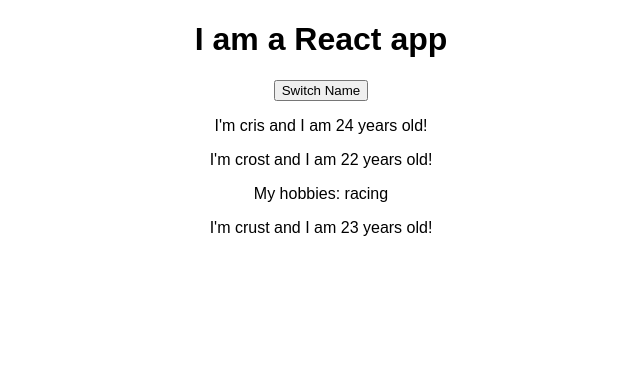
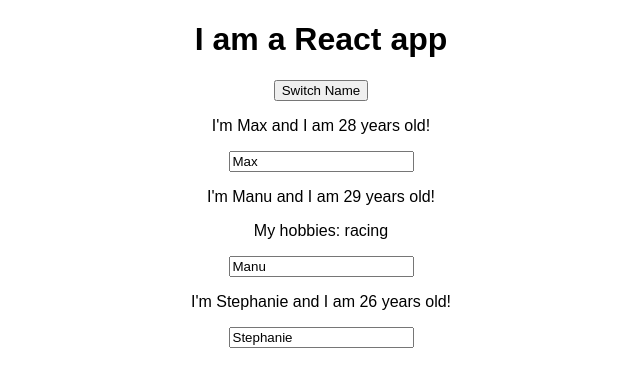
Before and after one commit to camolinasim/React_projects, a React (Create React App) app in the folder second_project_incremental/react-complete-guide/: page / in a window 1280 px wide. Shown: the top 386 px of the page, without its empty margins (319-959 px from the left). Built offline with nearby package versions, Linux system fonts and the light colour scheme.

Commit message:
learned about two way bindings

```diff
--- a/second_project_incremental/react-complete-guide/src/App.js
+++ b/second_project_incremental/react-complete-guide/src/App.js
@@ -1,52 +1,68 @@
-import React, { Component } from 'react';
-import './App.css';
-import Person from './Person/Person';
+/* eslint-disable parsing-error */
+import React, { Component } from "react";
+import "./App.css";
+import Person from "./Person/Person";
 
 class App extends Component {
   state = {
     persons: [
-      {name: 'cris', age: 24},
-      {name: 'crost', age: 22},
-      {name: 'crust', age: 23}
+      { name: "Max", age: 28 },
+      { name: "Manu", age: 29 },
+      { name: "Stephanie", age: 26 },
     ],
-    otherState: 'some other value'
-  }
+    otherState: "some other value",
+  };
 
-  switchNameHandler = () => {
+  switchNameHandler = (newName) => {
     // console.log('Button was clicked!')
     //DONT DO THIS: this.state.persons[0].name = 'potato'
     this.setState({
       persons: [
-      {name: 'A', age: 1},
-      {name: 'B', age: 2},
-      {name: 'C', age: 3}
-    ]
-   })
-  } //handler means this is a method you're not actively calling
+        { name: newName, age: 1 },
+        { name: "manu", age: 2 },
+        { name: "stephanie", age: 3 },
+      ],
+    });
+  }; // handler means this is a method you're not actively calling
 
-
+  nameChangedHandler = (event) => {
+    this.setState({
+      persons: [
+        { name: "max", age: 10 },
+        { name: event.target.value, age: 20 },
+        { name: "stephanie", age: 30 },
+      ],
+    });
+  };
   render() {
     return (
       <div className="App">
         <h1>I am a React app</h1>
-        <button onClick={this.switchNameHandler}>Switch Name</button>
+        <button onClick={this.switchNameHandler.bind(this, "button")}>
+          Switch Name
+        </button>
         <Person
           name={this.state.persons[0].name}
           age={this.state.persons[0].age}
-        click={this.switchNameHandler}/>
+          click={this.switchNameHandler.bind(this, "Maximilian!!")}
+        />
 
         <Person
           name={this.state.persons[1].name}
           age={this.state.persons[1].age}
-        click={this.switchNameHandler}>My hobbies: racing </Person>
+          click={this.switchNameHandler.bind(this, "Max!")}
+          changed={this.nameChangedHandler}
+        >
+          My hobbies: racing{" "}
+        </Person>
 
-        <Person name={this.state.persons[2].name}
+        <Person
+          name={this.state.persons[2].name}
           age={this.state.persons[2].age}
-        click={this.switchNameHandler}/>
-
+          click={this.switchNameHandler.bind(this, "third")}
+        />
       </div>
     );
-
   }
 }
 
--- a/second_project_incremental/react-complete-guide/src/Person/Person.js
+++ b/second_project_incremental/react-complete-guide/src/Person/Person.js
@@ -1,15 +1,18 @@
-import React from 'react';
+/* eslint-disable react/no-unescaped-entities */
+/* eslint-disable react/prop-types */
+import React from "react";
 //we can output dynamic content as part of our JSX content
 const person = (props) => {
-    return (
+  return (
     <div>
-        <p onClick={props.click}>I'm {props.name} and I am {props.age} years old!</p>
-        <p onClick={props.click}>{props.children}</p> {/* children refers to any element within the opening and closing tag of our component*/}
-
-
+      <p onClick={props.click}>
+        I'm {props.name} and I am {props.age} years old!
+      </p>
+      <p onClick={props.click}>{props.children}</p>
+      <input type="text" onChange={props.changed} value={props.name} />
+      {/* children refers to any element within the opening and closing tag of our component*/}
     </div>
-
-        )
-}
+  );
+};
 
 export default person;
```
Also changed, not shown: second_project_incremental/react-complete-guide/package.json (+13 -0 lines), 1 other file (tests, documents, lock files or other folders). Lines whose indentation alone changed are shown as unchanged.
